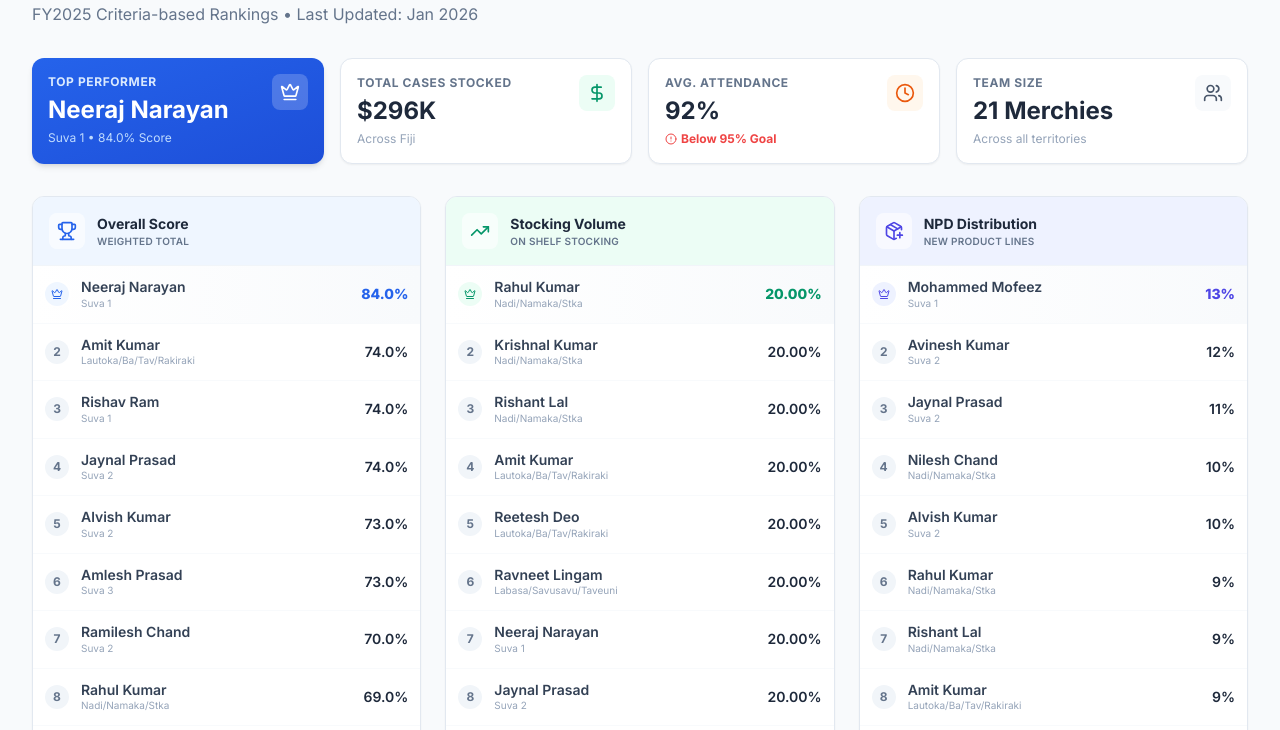
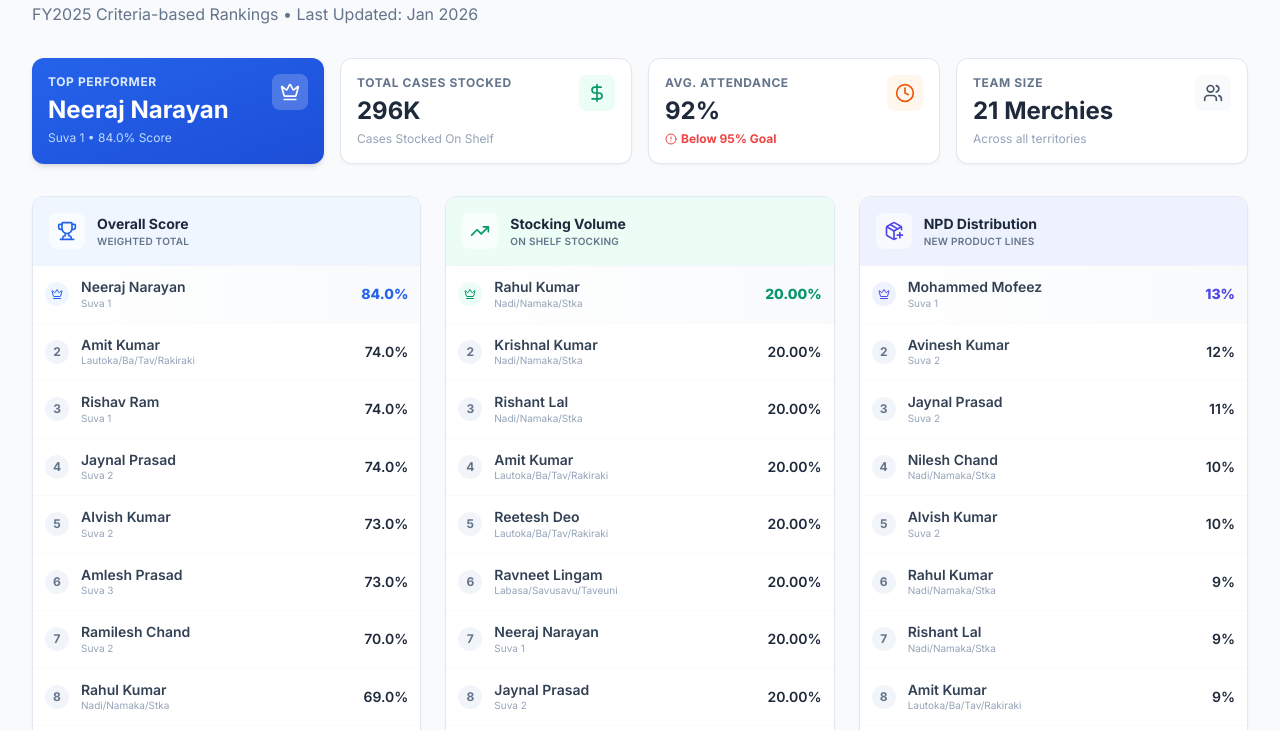
Before and after one commit to moheezkhan-jpg/merchie-performance-dashboard, a plain HTML site: page index.html in a window 1280 px wide. Shown: the part 70-800 px from the top of the page. Drawn offline with nearby package versions, Linux system fonts and the light colour scheme.

Commit message:
Update index.html

```diff
--- a/index.html
+++ b/index.html
@@ -43,8 +43,8 @@
             <div class="flex justify-between items-start">
                 <div>
                     <p class="text-slate-500 text-xs font-bold uppercase tracking-wider">Total Cases Stocked</p>
-                    <h3 class="text-2xl font-bold text-slate-800 mt-1">$296K</h3>
-                    <p class="text-slate-400 text-xs mt-1">Across Fiji</p>
+                    <h3 class="text-2xl font-bold text-slate-800 mt-1">296K</h3>
+                    <p class="text-slate-400 text-xs mt-1">Cases Stocked On Shelf</p>
                 </div>
                 <div class="p-2 bg-emerald-50 rounded-lg"><i data-lucide="dollar-sign" class="w-5 h-5 text-emerald-600"></i></div>
             </div>
```
